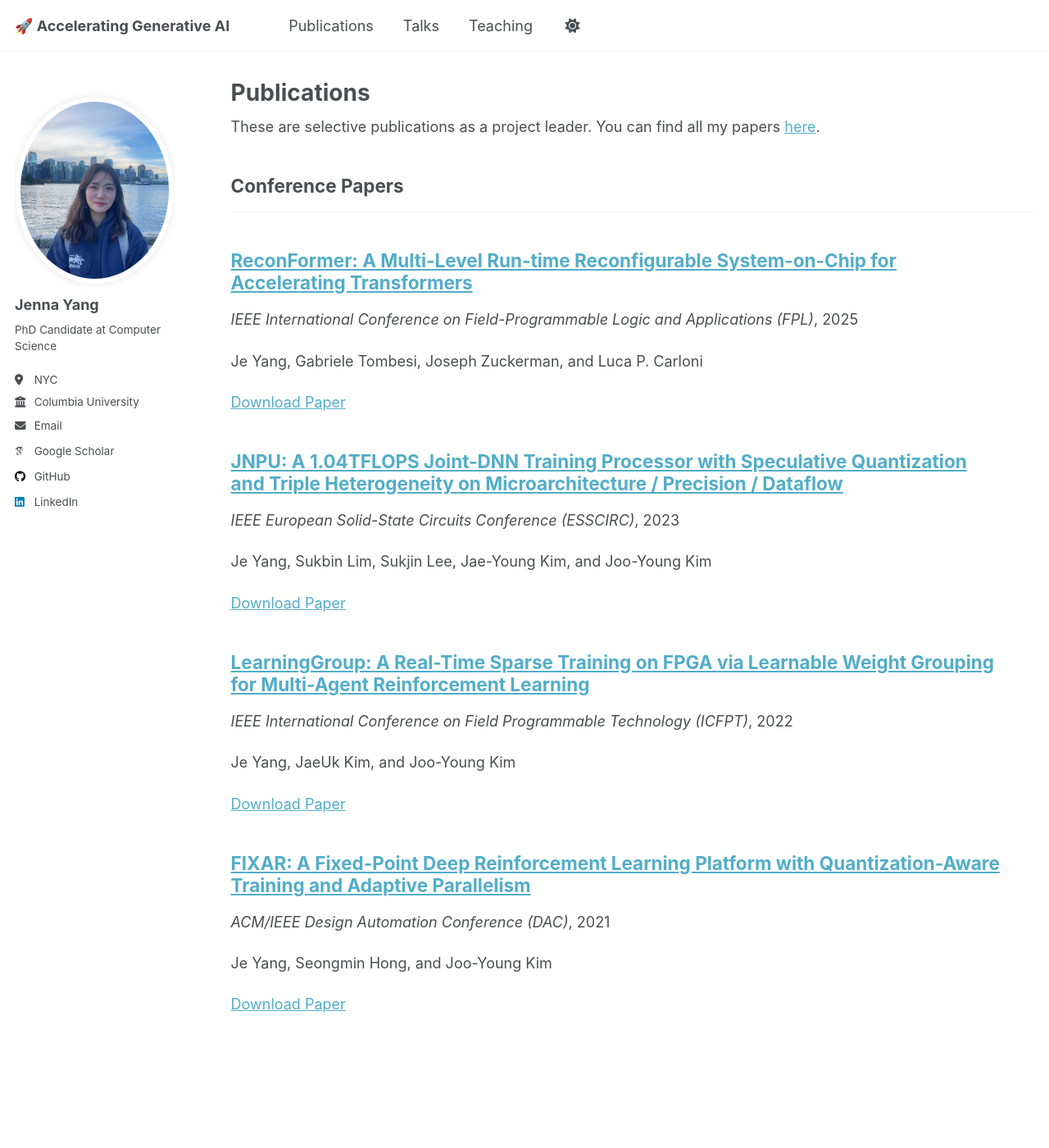
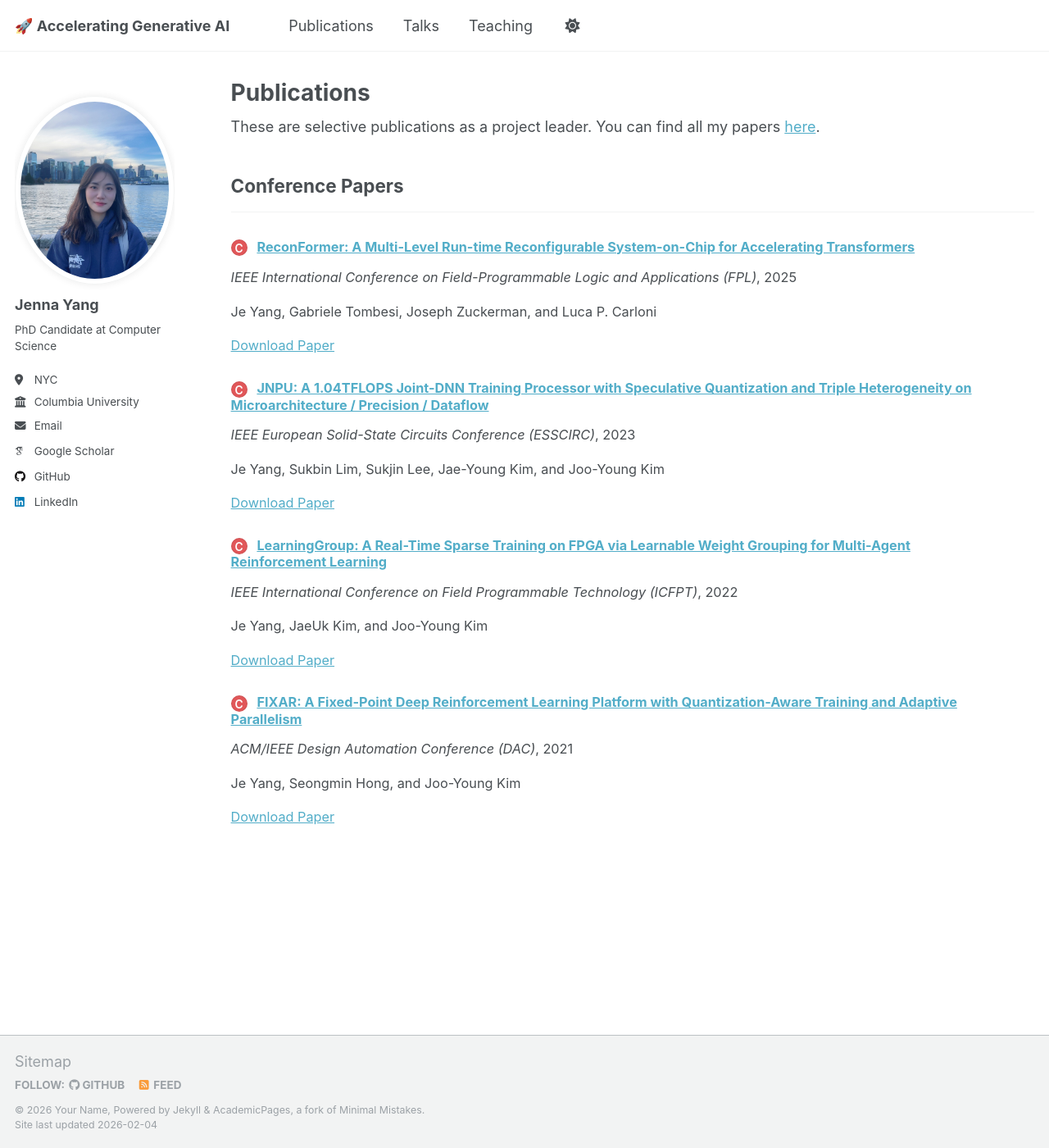
Before and after one commit to jenna-yang/jenna-yang.github.io, a Jekyll site: the page built from _pages/publications.html, in a window 1280 px wide and 1400 px high. Shown: the whole window at 82% size. Built offline with Jekyll 4.4.1, drawn with Linux system fonts in a browser that asks for light colours; some web fonts are replaced.

Commit message:
Prettier format for pub.

```diff
--- a/_includes/archive-single.html
+++ b/_includes/archive-single.html
@@ -27,6 +27,14 @@
     {% endif %}
 
     <h2 class="archive__item-title" itemprop="headline">
+      {% if post.collection == 'publications' %}
+        {% assign _cat = post.category | downcase %}
+        {% if _cat contains 'journal' or _cat contains 'journals' %}
+          <span class="pub-badge journal" title="Journal">J</span>
+        {% elsif _cat contains 'conference' or _cat contains 'conferences' or _cat contains 'conf' %}
+          <span class="pub-badge conf" title="Conference">C</span>
+        {% endif %}
+      {% endif %}
       {% if post.link %}
         <a href="{{ post.link }}">{{ title }}</a> <a href="{{ base_path }}{{ post.url }}" rel="permalink"><i class="fa fa-link" aria-hidden="true" title="permalink"></i><span class="sr-only">Permalink</span></a>
       {% else %}
--- a/_pages/publications.html
+++ b/_pages/publications.html
@@ -13,11 +13,35 @@
   }
 
   /* reduce font size */
-  /*
   .archive__item-title {
-    font-size: 1em !important;
+    font-size: 0.95em !important;
+    line-height: 1.18 !important;
+    margin-bottom: 2px !important;
   }
-  */
+
+  .archive__item, .archive__item p, .archive__item .archive__item-excerpt {
+    line-height: 1.25 !important;
+    font-size: 0.95em !important;
+  }
+
+  /* publication badges */
+  .pub-badge{
+    display:inline-block;
+    width:20px;
+    height:20px;
+    line-height:20px;
+    text-align:center;
+    border-radius:50%;
+    font-weight:600;
+    font-size:0.85em;
+    margin-right:8px;
+    vertical-align:middle;
+    border:1px solid rgba(0,0,0,0.08);
+    background:#f0f0f0;
+    color:#333;
+  }
+  .pub-badge.journal{ background:#4e79a7; color:#fff; }
+  .pub-badge.conf{ background:#e15759; color:#fff; }
 </style>
 
 {% if site.author.googlescholar %}
```
